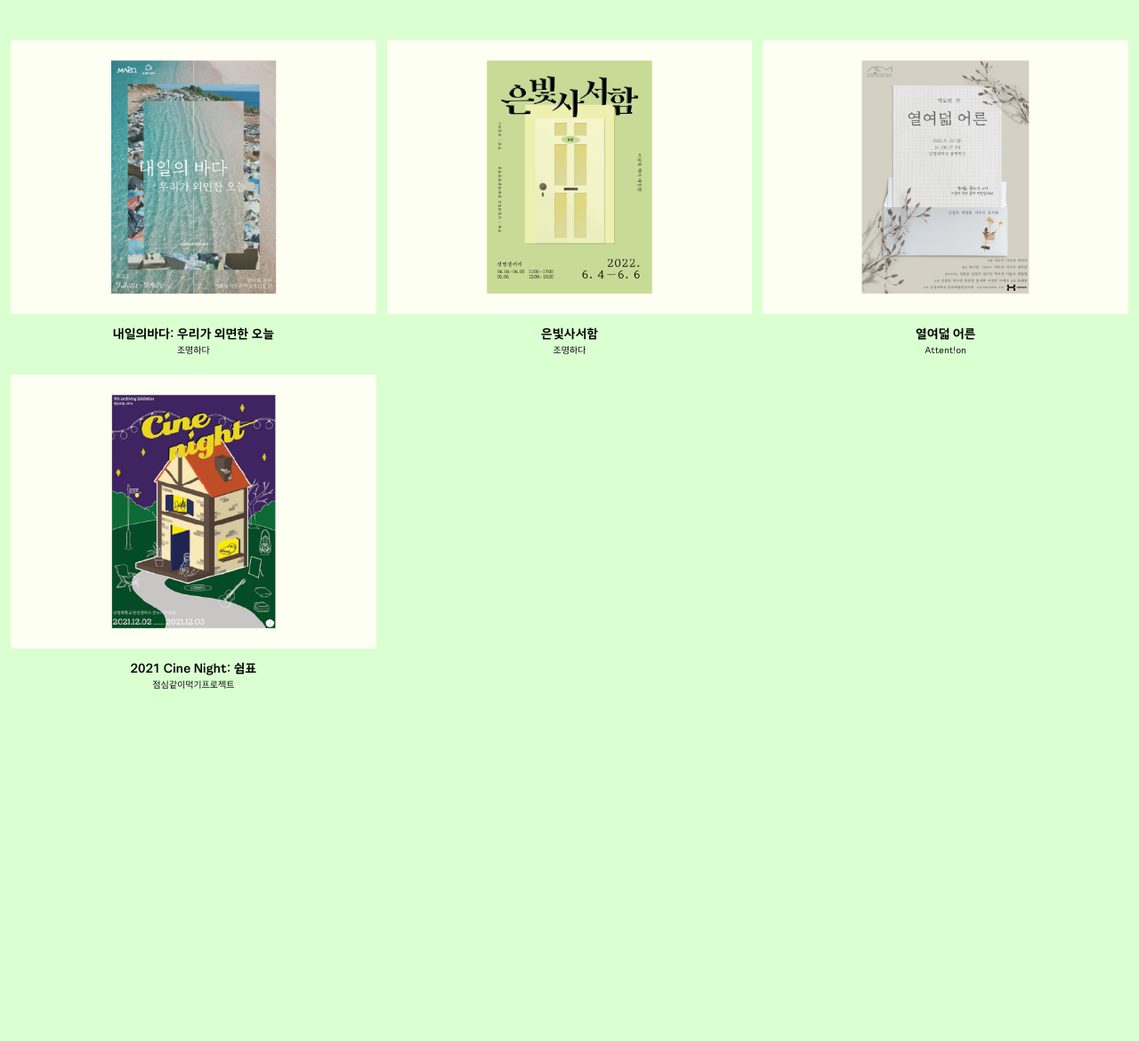
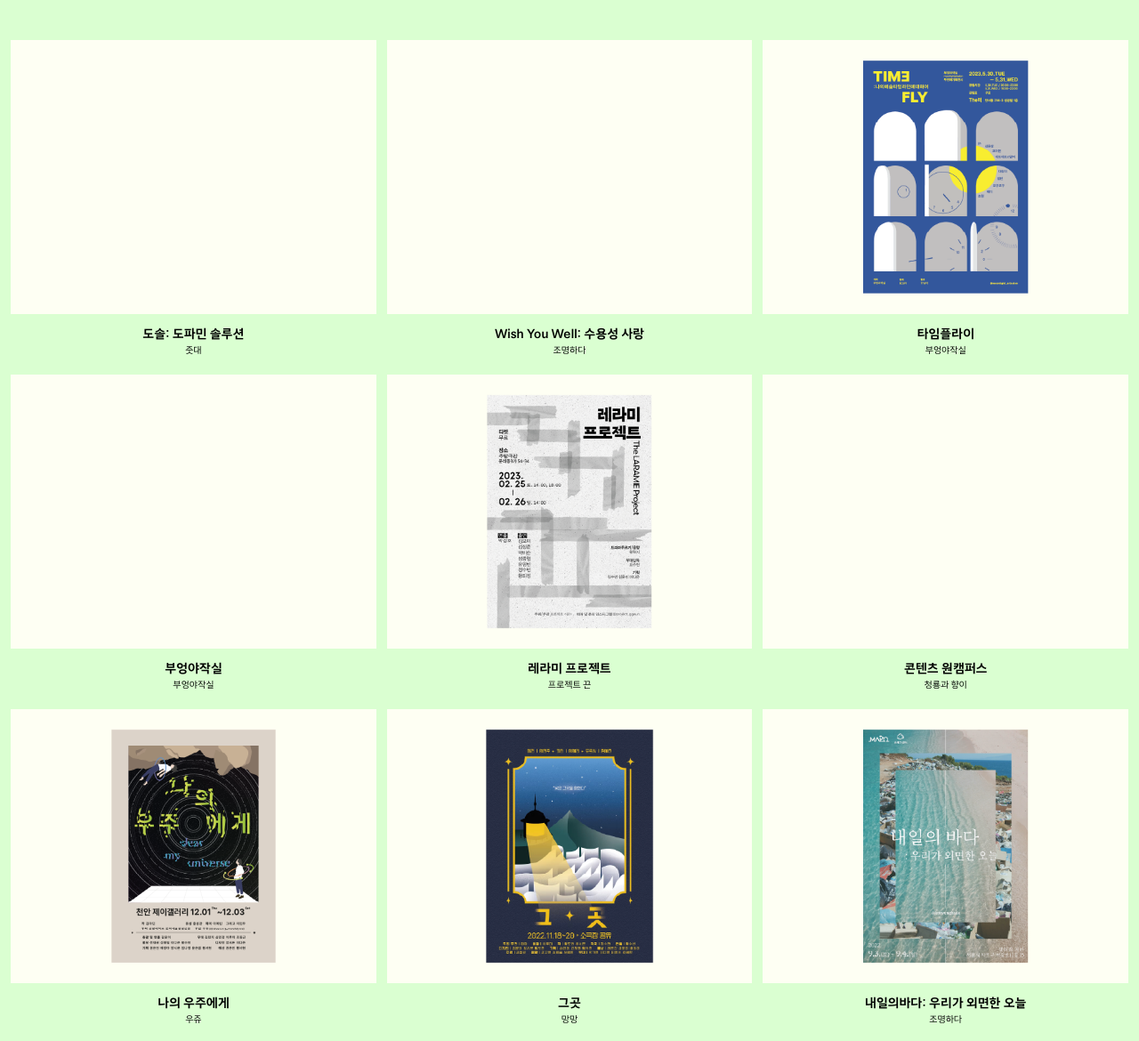
Before and after one commit to d972303/MY-PROJECT, a website: page index.html in a window 1280 px wide. Shown: the part 81-1251 px from the top of the page at 89% size. Before the commit the page ends 882 px from the top, so only its background shows below. Drawn offline with Linux system fonts and the light colour scheme.

Commit message:
0613 19:40

```diff
--- a/index.html
+++ b/index.html
@@ -27,6 +27,56 @@
       <div class="container main">
         <div class="main__cardgroup">
           <div class="main--cards">
+            <a class="card" href="###">
+              <img src="./assets/Enter/임시.png" alt="" />
+              <p class="card--text card--text-title">도솔: 도파민 솔루션</p>
+              <p class="card--text card--text-subtitle">줏대</p> </a
+            ><a class="card" href="###">
+              <img src="./assets/Enter/임시.png" alt="" />
+              <p class="card--text card--text-title">
+                Wish You Well: 수용성 사랑
+              </p>
+              <p class="card--text card--text-subtitle">조명하다</p>
+            </a>
+            <a class="card" href="###">
+              <img
+                src="./assets/Enter/타임플라이-포스터.png"
+                alt=""
+              />
+              <p class="card--text card--text-title">타임플라이</p>
+              <p class="card--text card--text-subtitle">부엉야작실</p>
+            </a>
+            <a class="card" href="###">
+              <img src="./assets/Enter/임시.png" alt="" />
+              <p class="card--text card--text-title">부엉야작실</p>
+              <p class="card--text card--text-subtitle">부엉야작실</p>
+            </a>
+            <a class="card" href="###">
+              <img
+                src="./assets/Enter/레라미프로젝트-포스터.png"
+                alt=""
+              />
+              <p class="card--text card--text-title">레라미 프로젝트</p>
+              <p class="card--text card--text-subtitle">프로젝트 끈</p>
+            </a>
+            <a class="card" href="###">
+              <img src="./assets/Enter/임시.png" alt="" />
+              <p class="card--text card--text-title">콘텐츠 원캠퍼스</p>
+              <p class="card--text card--text-subtitle">청룡과 향이</p>
+            </a>
+            <a class="card" href="###">
+              <img
+                src="./assets/Enter/나의우주에게-포스터.png"
+                alt=""
+              />
+              <p class="card--text card--text-title">나의 우주에게</p>
+              <p class="card--text card--text-subtitle">우쥬</p>
+            </a>
+            <a class="card" href="###">
+              <img src="./assets/Enter/그곳-포스터.png" alt="" />
+              <p class="card--text card--text-title">그곳</p>
+              <p class="card--text card--text-subtitle">망망</p>
+            </a>
             <a class="card" href="###">
               <img src="/assets/Enter/내바오우-포스터.png" alt="" />
               <p class="card--text card--text-title">
```
Also changed, not shown: assets/Enter/그곳-포스터.png (added), assets/Enter/나의우주에게-포스터.png (added), assets/Enter/레라미프로젝트-포스터.png (added), assets/Enter/임시.png (added), assets/Enter/타임플라이-포스터.png (added).
